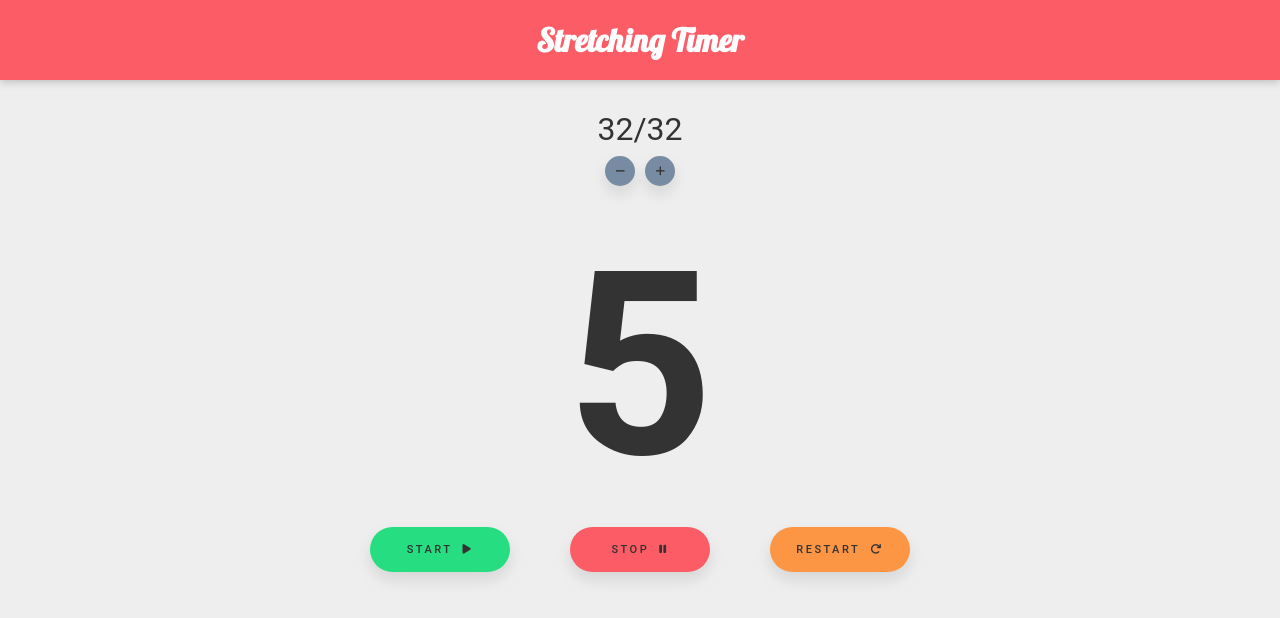
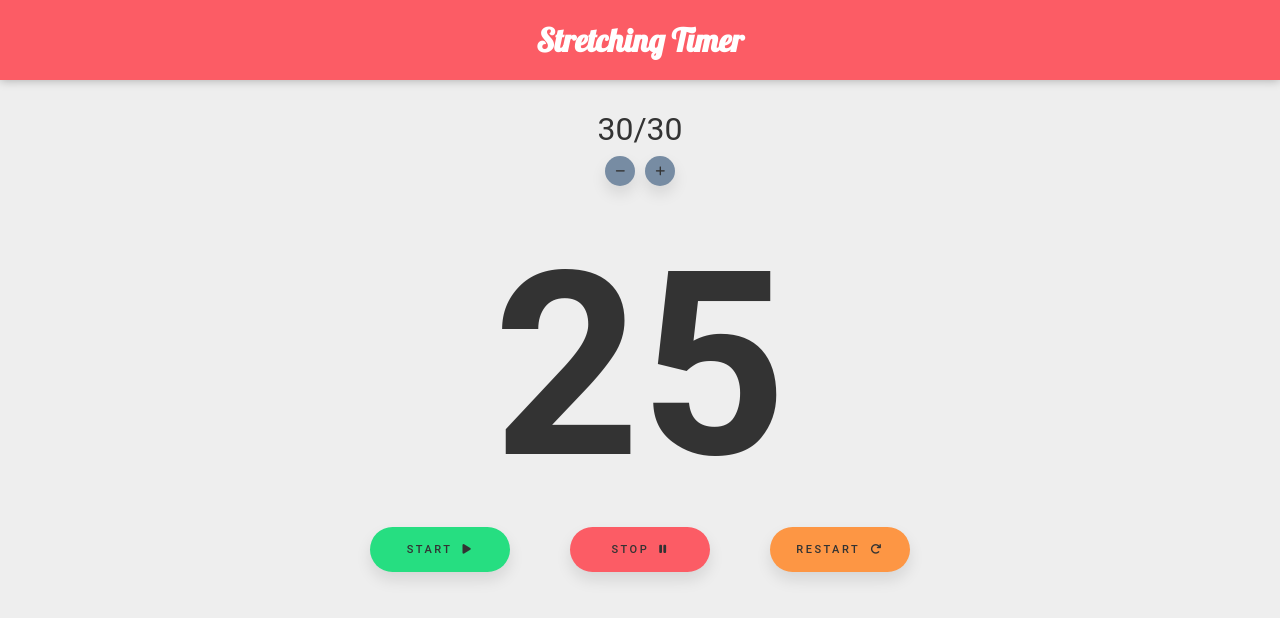
Before and after one commit to anahv/Stretching-Timer, a React (Create React App) app: page / in a window 1280 px wide. Shown: the top 618 px of the page. Built offline with nearby package versions, Linux system fonts and the light colour scheme; a web font is replaced by a local one.

Commit message:
change interval duration

```diff
--- a/src/components/App.jsx
+++ b/src/components/App.jsx
@@ -1,10 +1,11 @@
 import React, {useState, useEffect} from "react"
 
 function App() {
+  const initialIntervals = 30
+  const intervalDuration = 30
 
-  const [totalIntervals, setTotalIntervals] = useState(32)
+  const [totalIntervals, setTotalIntervals] = useState(initialIntervals)
   const [remainingIntervals, setRemainingIntervals] = useState(totalIntervals)
-  const intervalDuration = 10
 
   const bringAudio = new Audio("http://commondatastorage.googleapis.com/codeskulptor-assets/week7-brrring.m4a")
   const popAudio = new Audio("http://codeskulptor-demos.commondatastorage.googleapis.com/pang/pop.mp3")
```
Also changed, not shown: 8 other files (tests, documents, lock files or other folders).
